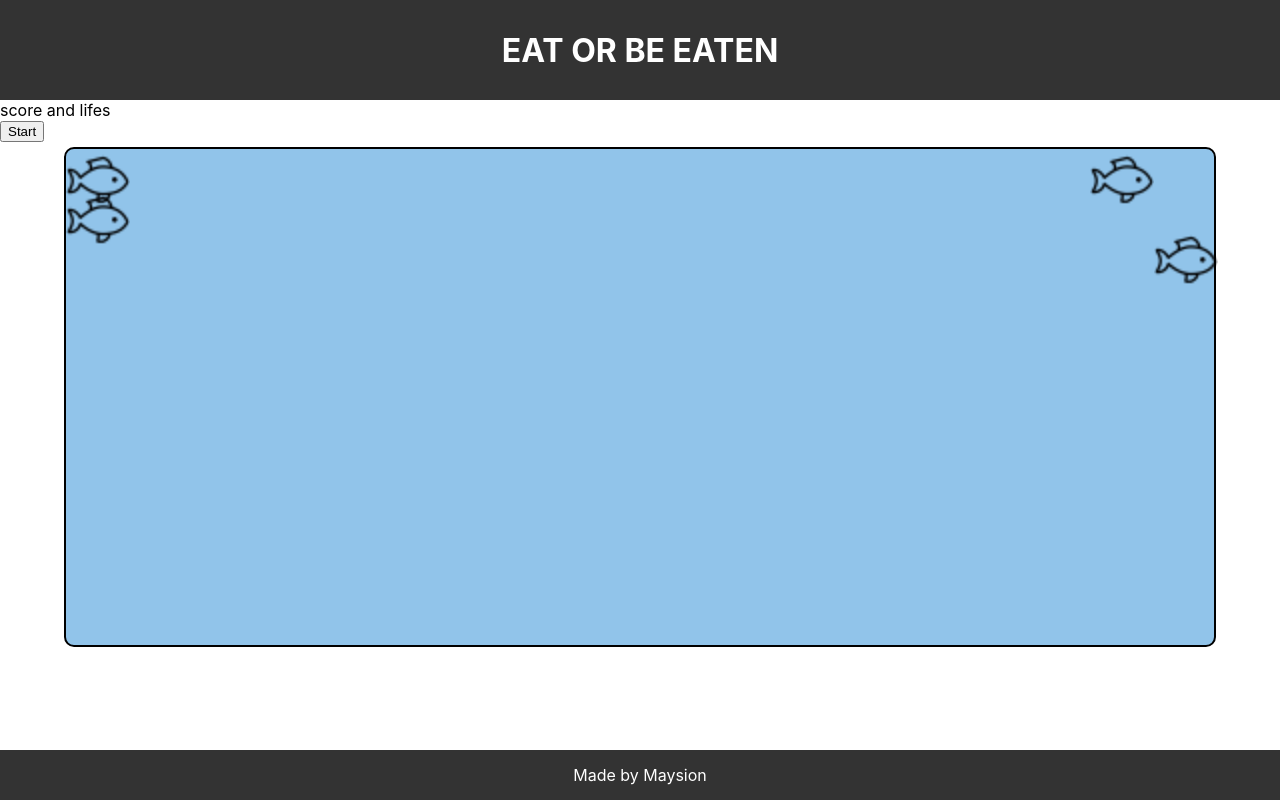
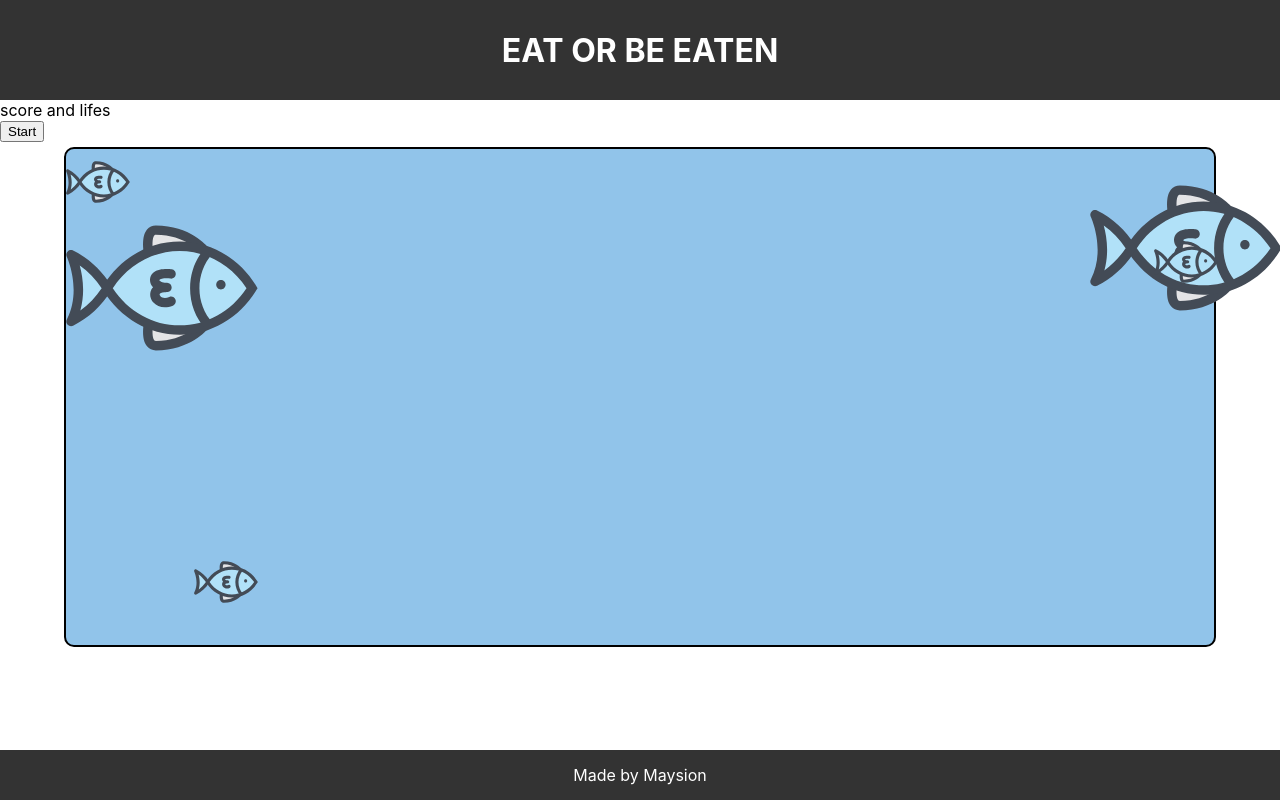
Before and after one commit to Doriyz/eat-or-be-eaten, a React (Create React App) app: page / in a window 1280 px wide. Built offline with nearby package versions, Linux system fonts and the light colour scheme.

Commit message:
set the size of fish defined by power

```diff
--- a/src/App.js
+++ b/src/App.js
@@ -65,6 +65,7 @@ function App(props) {
       y={fish.y}
       isPlaying={isPlaying}
       key={fish.key}
+      power={fish.power}
     />
   )):"";
 
--- a/src/components/Fish.js
+++ b/src/components/Fish.js
@@ -1,5 +1,5 @@
 import React,{useState} from "react";
-import src from './fish.png';
+import src from './fish.svg';
 // import './Fish.css'
 
 export default function Fish(props) {
@@ -14,7 +14,7 @@ export default function Fish(props) {
             className={classname}
             // style={styleText}
             // style="top:50px; left:20px;"
-            style={{top: props.y + 'vh',left: props.x + 'vw',position: 'absolute', width:5+'vw'}}
+            style={{top: props.y + 'vh',left: props.x + 'vw',position: 'absolute', width:props.power+'vw',transform:props.direction==='ltr'?'':'scaleX(-1)',}}
         />
     )
 }
--- a/src/index.js
+++ b/src/index.js
@@ -14,6 +14,7 @@ const allFishes=[
   {x:80,y:0,speed:8,direction:'ltr',power:15, key:2},
   {x:0,y:5,speed:25,direction:'ltr',power:15, key:3},
   {x:85,y:10,speed:10,direction:'ltr',power:5, key:4},
+  {x:10,y:50,speed:10,direction:'rtl',power:5, key:5},
 ];
 
 root.render(
```
Also changed, not shown: src/components/fish.svg (added).
